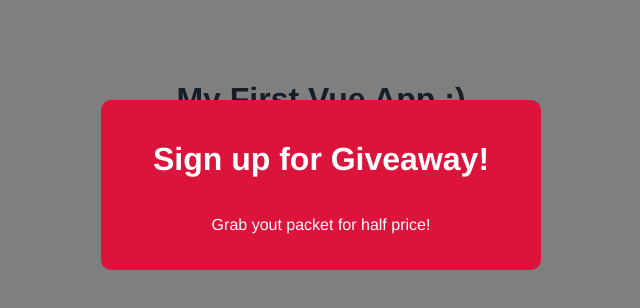
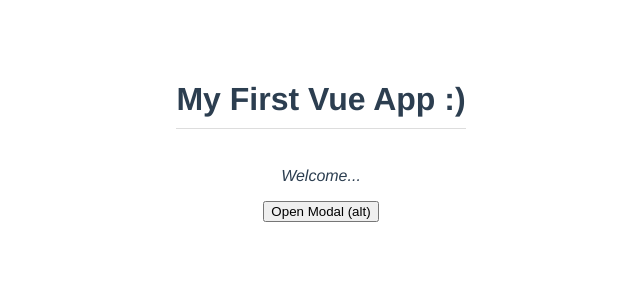
Before and after one commit to hafiz-aa/modal-project, a Vue app: page / in a window 1280 px wide. Shown: the top 308 px of the page, without its empty margins (319-959 px from the left). Built offline with nearby package versions, Linux system fonts and the light colour scheme.

Commit message:
commit on master

```diff
--- a/src/App.vue
+++ b/src/App.vue
@@ -1,6 +1,13 @@
 <template>
   <h1>{{ title }}</h1>
-  <Modal :header="header" :text="text" theme="sale" />
+  <p>Welcome...</p>
+  <div v-if="showModal">
+  <Modal theme="sale" @close="toggleModal">
+    <h1>Alvunera Giveaway!</h1>
+    <p>Grab your Nera's merchandise for half price!</p>
+  </Modal>
+  </div>
+  <button @click="toggleModal">Open Modal (alt)</button>
 </template>
 
 <script>
@@ -12,17 +19,18 @@
     return {
       title: 'My First Vue App :)',
       header: 'Sign up for Giveaway!',
-      text: 'Grab yout packet for half price!'
+      text: 'Grab yout packet for half price!',
+      showModal: false
 
     }
   },
   methods: {
-    handleClick(){
-      console.log(this.$refs.name)
-      this.$refs.name.classList.add('active')
+    toggleModal(){
+        this.showModal = !this.showModal
+      }
     }
   }
-}
+
 </script>
 
 <style>
--- a/src/components/Modal.vue
+++ b/src/components/Modal.vue
@@ -1,15 +1,19 @@
 <template>
-    <div class="backdrop">
+    <div class="backdrop" @click.self="closeModal">
         <div class="modal" :class="{ sale: theme === 'sale' }">
-            <h1>{{ header }}</h1>
-            <p>{{ text }}</p>
+            <slot></slot>
         </div>
     </div>
 </template>
 
 <script>
 export default {
-    props: ['header', 'text', 'theme']
+    props: ['theme'],
+    methods: {
+        closeModal(){
+            this.$emit('close')
+        }
+    }
 }
 </script>
 
```
